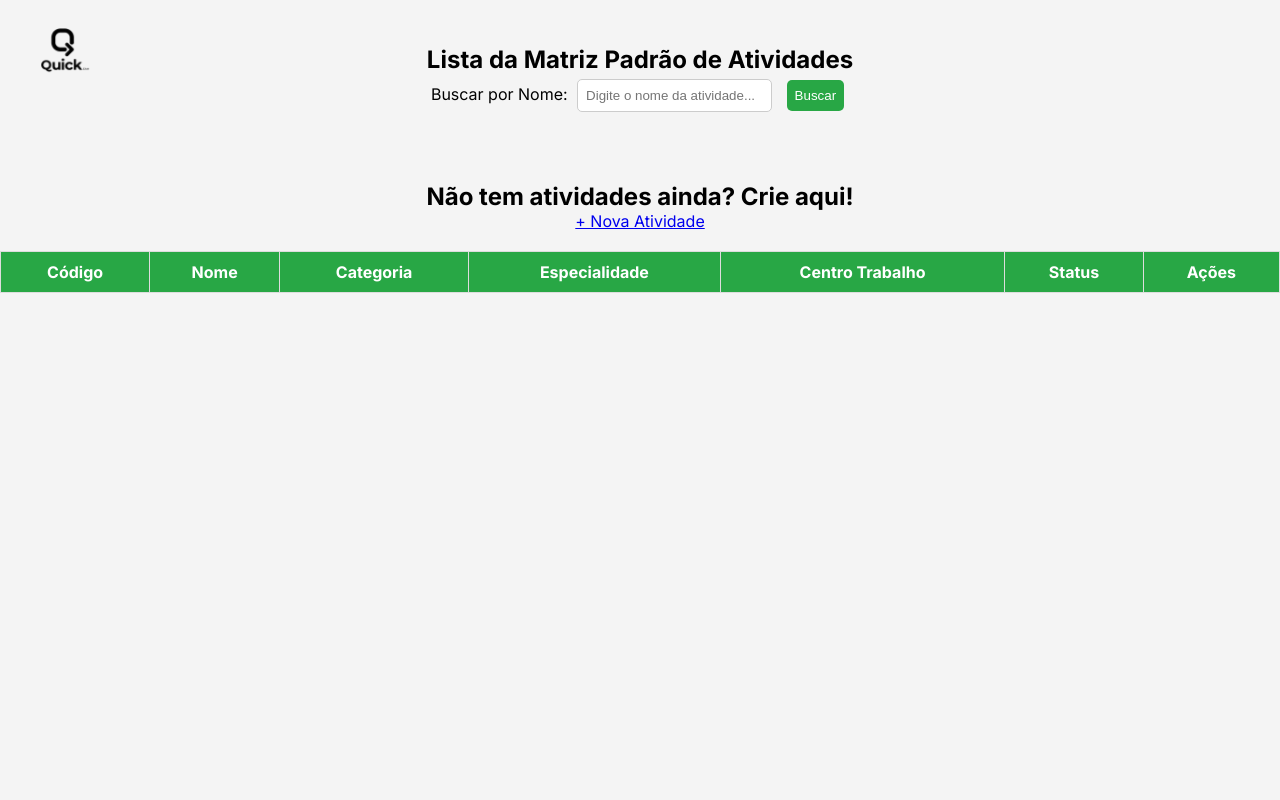
After one commit to mayconfp/Quick.EAM_project, a Django app: template usuarios/templates/gpp/listar_matriz.html in a window 1280 px wide. The commit adds this page. Run offline with Django 5.2, Linux system fonts and the light colour scheme; the template is opened without the code that fills it, so the values that code supplies are empty.

Commit message:
Matriz_padrao

```diff
--- /dev/null
+++ b/usuarios/templates/gpp/listar_matriz.html
@@ -0,0 +1,56 @@
+{% load static %}
+<!DOCTYPE html>
+<html lang="pt-br">
+<head>
+    <meta charset="UTF-8">
+    <meta name="viewport" content="width=device-width, initial-scale=1.0">
+    <title>Lista da Matriz Padrão</title>
+    <link rel="stylesheet" href="{% static 'css/gpp.css' %}">
+</head>
+<body>
+    {% include 'usuarios/partials/nav.html' %}
+
+    <div class="matriz">
+        <h2>Lista da Matriz Padrão de Atividades</h2>
+
+        <form method="GET" action="{% url 'listar_matriz' %}">
+            <label for="buscar_nome">Buscar por Nome:</label>
+            <input type="text" id="buscar_nome" name="q" placeholder="Digite o nome da atividade..." value="{{ request.GET.q }}">
+            <button type="submit">Buscar</button>
+        </form>
+    </div>
+
+    <h2>Não tem atividades ainda? Crie aqui!</h2>
+    <a href="{% url 'criar_matriz' %}" class="btn btn-primary">+ Nova Atividade</a>
+
+    <table>
+        <thead>
+            <tr>
+                <th>Código</th>
+                <th>Nome</th>
+                <th>Categoria</th>
+                <th>Especialidade</th>
+                <th>Centro Trabalho</th>
+                <th>Status</th>
+                <th>Ações</th>
+            </tr>
+        </thead>
+        <tbody>
+            {% for atividade in matriz %}
+                <tr>
+                    <td>{{ atividade.cod_matriz }}</td>
+                    <td>{{ atividade.cod_atividade }}</td>
+                    <td>{{ atividade.cod_categoria.descricao }}</td>
+                    <td>{{ atividade.cod_especialidade.descricao }}</td>
+                    <td>{{ atividade.cod_centro_trab }}</td>
+                    <td>{{ atividade.ativo|yesno:"🟢 Ativo,🔴 Inativo" }}</td>
+                    <td>
+                        <a href="{% url 'editar_matriz' atividade.cod_matriz %}" class="btn btn-warning">✏️ Editar</a>
+                        <a href="{% url 'excluir_matriz' atividade.cod_matriz %}" class="btn btn-danger">🗑️ Excluir</a>
+                    </td>
+                </tr>
+            {% endfor %}
+        </tbody>
+    </table>
+</body>
+</html>
--- a/usuarios/templates/usuarios/partials/rightbar.html
+++ b/usuarios/templates/usuarios/partials/rightbar.html
@@ -7,7 +7,7 @@
                 <li><a href="{% url 'listar_categorias' %}" target="_blank">📂 Categorias</a></li>
                 <li><a href="{% url 'listar_especialidades' %}"target="_blank">🔧 Especialidades</a></li>
                 <li><a href="{% url 'listar_ciclos' %}"target="_blank">⏳ Ciclos de Manutenção</a></li>
-                <li><a href="{% url 'lista_matriz_padrao' %}" target="_blank">📋 Matriz Padrão Atividades</a></li>
+                <li><a href="{% url 'listar_matriz' %}" target="_blank">📋 Matriz Padrão Atividades</a></li>
 
             </ul>
         </div>
--- a/usuarios/urls.py
+++ b/usuarios/urls.py
@@ -40,8 +40,8 @@ urlpatterns = [
     path('gpp/ciclos/excluir/<str:cod_ciclo>/', views.excluir_ciclo, name='excluir_ciclo'),
 
     # 🔹 Gerenciamento de Matriz Padrão Atividades (GPP)
-    path('gpp/matriz/', views.lista_matriz_padrao, name='lista_matriz_padrao'),
-    path('gpp/matriz/nova/', views.criar_matriz_padrao, name='criar_matriz_padrao'),
+    path('gpp/matriz/', views.listar_matriz, name='listar_matriz'),
+    path('gpp/matriz/nova/', views.criar_matriz, name='criar_matriz'),
     path('gpp/matriz/editar/<int:id>/', views.editar_matriz_padrao, name='editar_matriz_padrao'),
     path('gpp/matriz/excluir/<int:id>/', views.excluir_matriz_padrao, name='excluir_matriz_padrao'),
 ]
```
Also changed, not shown: usuarios/forms.py (+5 -3 lines), usuarios/models.py (+9 -4 lines), usuarios/templates/gpp/criar_matriz.html (added, +27 -0 lines), usuarios/templates/gpp/lista_matriz_padrao.html (deleted, +0 -43 lines), usuarios/views.py (+34 -12 lines), usuarios/migrations/0012_alter_matrizpadraoatividade_unique_together_and_more.py (added).
